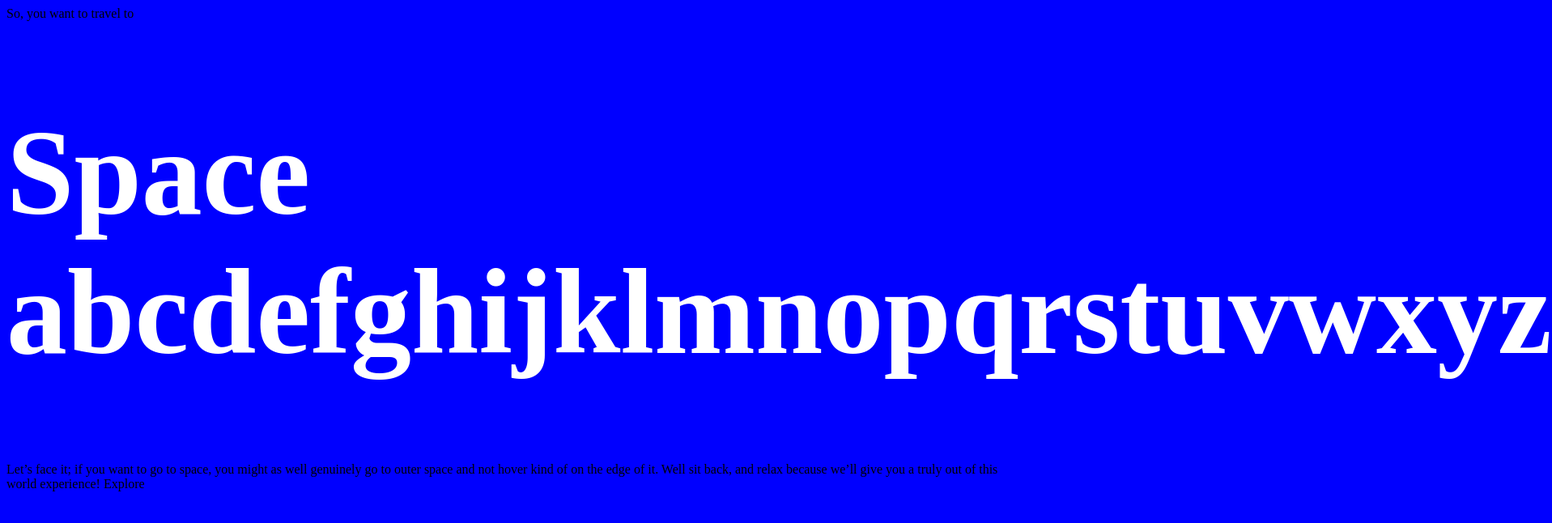
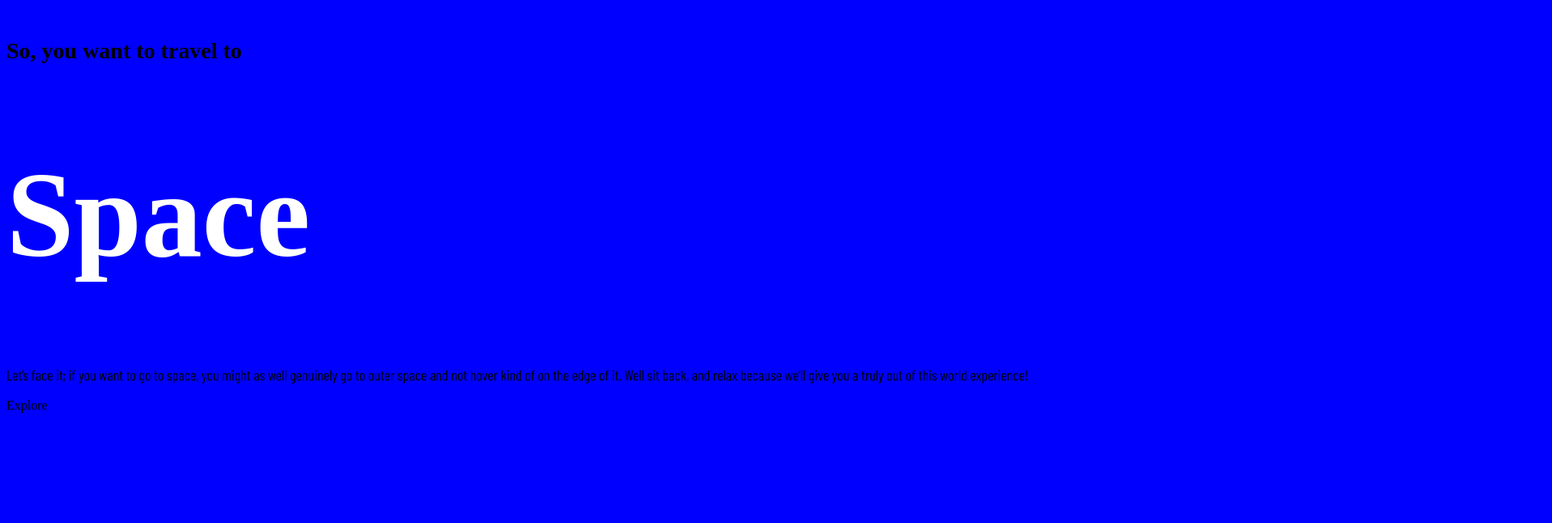
Before and after one commit to davnicolae/Space-tourism-challenge-Frontend-Mentor, a website: page index.html in a window 1280 px wide. Shown: the whole page at 81% size, 1917 px wide, since content can reach past the window. Drawn offline with nearby package versions, Linux system fonts and the light colour scheme; a web font is replaced by a local one.

Commit message:
some minor changes

```diff
--- a/index.html
+++ b/index.html
@@ -1,28 +1,39 @@
 <!DOCTYPE html>
 <html lang="en">
   <head>
-  <meta charset="UTF-8">
-  <meta name="viewport" content="width=device-width, initial-scale=1.0">
+    <meta charset="UTF-8" />
+    <meta name="viewport" content="width=device-width, initial-scale=1.0" />
 
-  <link rel="icon" type="image/png" sizes="32x32" href="./assets/favicon-32x32.png">
-  <link rel="stylesheet" href="css/style.css">
+    <link rel="preconnect" href="https://fonts.googleapis.com" />
+    <link rel="preconnect" href="https://fonts.gstatic.com" crossorigin />
+    <link
+      href="https://fonts.googleapis.com/css2?family=Bellefair&display=swap"
+      rel="stylesheet"
+    />
+    <link
+      rel="icon"
+      type="image/png"
+      sizes="32x32"
+      href="./assets/favicon-32x32.png"
+    />
+    <link rel="stylesheet" href="css/style.css" />
 
     <title>Frontend Mentor | Space tourism website</title>
   </head>
   <body>
-
     <!-- 00 Home
   01 Destination
   02 Crew
   03 Technology -->
 
-  So, you want to travel to
-  <h1>Space abcdefghijklmnopqrstuvwxyz</h1> </h1>
-  Let’s face it; if you want to go to space, you might as well genuinely go to
-  outer space and not hover kind of on the edge of it. Well sit back, and relax
-  because we’ll give you a truly out of this world experience!
+    <h5>So, you want to travel to</h5>
+    <h1>Space</h1>
+    <p>
+      Let’s face it; if you want to go to space, you might as well genuinely go
+      to outer space and not hover kind of on the edge of it. Well sit back, and
+      relax because we’ll give you a truly out of this world experience!
+    </p>
 
-  Explore
-
+    <span>Explore</span>
   </body>
 </html>
--- a/sass/base/_general.scss
+++ b/sass/base/_general.scss
@@ -1,3 +1,3 @@
-// h1{
-//  color:$color-tertiary;
-// }
+h1{
+ color:$color-tertiary;
+}
--- a/sass/base/_typography.scss
+++ b/sass/base/_typography.scss
@@ -1,8 +1,12 @@
-// @import url('https://fonts.googleapis.com/css2?family=Barlow+Condensed&family=Bellefair&display=swap');
+@import url('https://fonts.googleapis.com/css2?family=Barlow+Condensed&family=Bellefair&display=swap');
 
+body {
+  overflow-x: hidden; /* Hide scrollbars */
+}
 html {
   font-family: 'Bellefair', serif;
   background-color: blue;
+  font-weight: 400;
 }
 
 h1 {
```
Also changed, not shown: css/style.css, 1 other file. Lines whose indentation alone changed are shown as unchanged.
